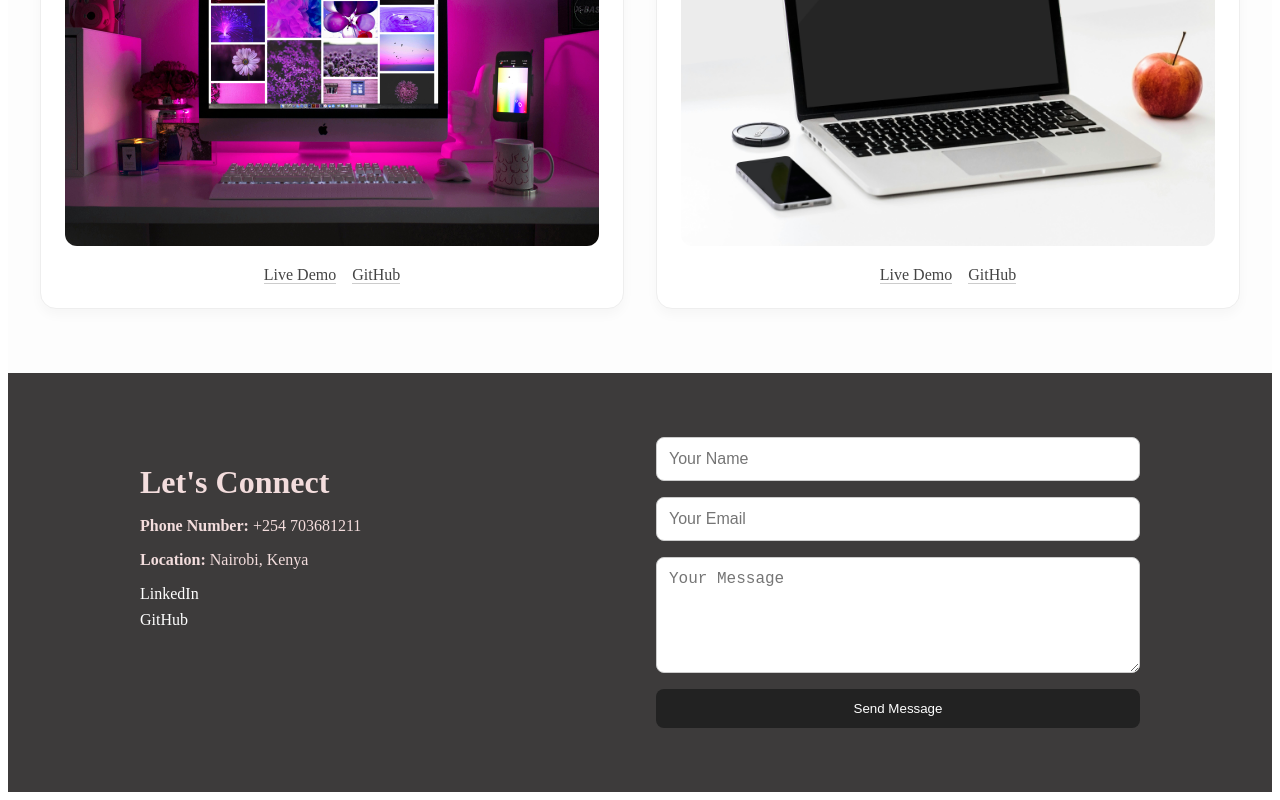
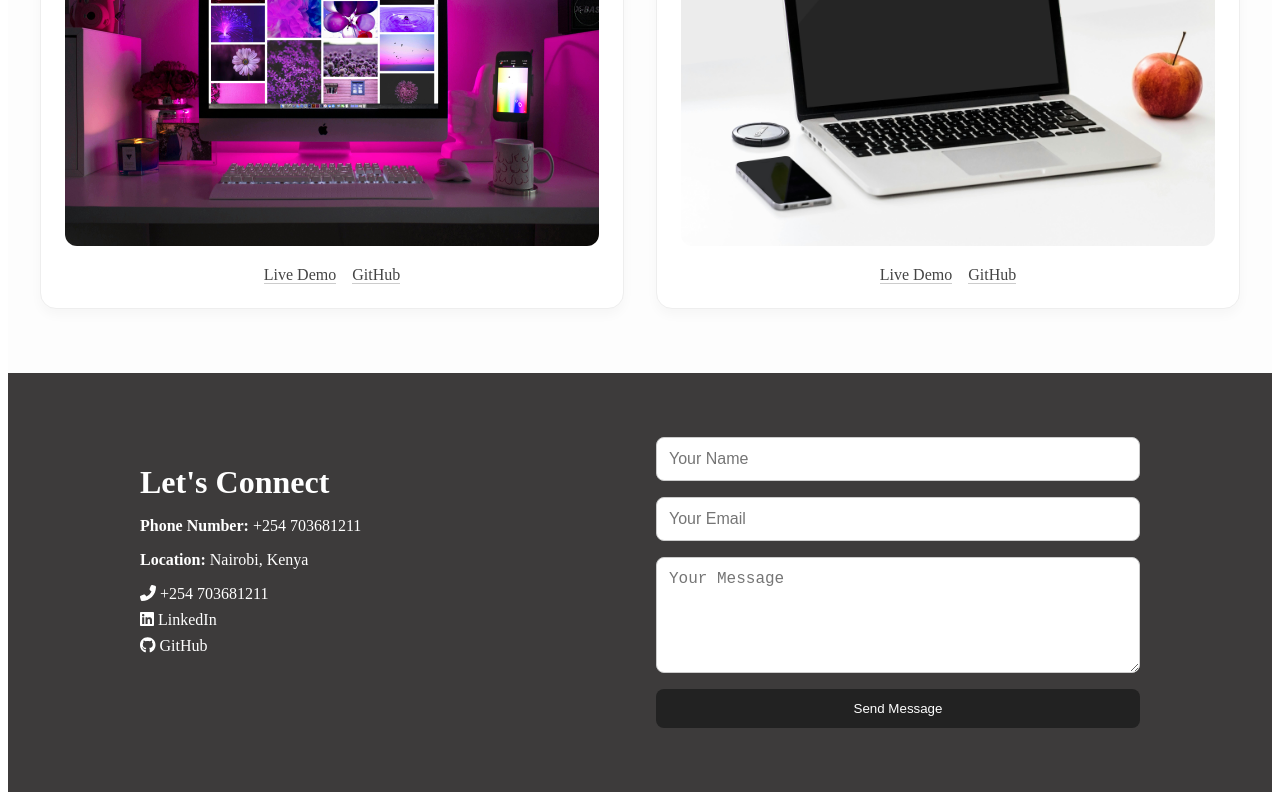
Before and after one commit to H1baq/my-portfolio, a React (Vite) app: page / in a window 1280 px wide. Shown: the part 2064-2864 px from the top of the page. Built offline with nearby package versions, Linux system fonts and the light colour scheme.

Commit message:
install rset up fontawsome

```diff
--- a/package.json
+++ b/package.json
@@ -10,6 +10,10 @@
     "preview": "vite preview"
   },
   "dependencies": {
+    "@fortawesome/fontawesome-svg-core": "^6.7.2",
+    "@fortawesome/free-brands-svg-icons": "^6.7.2",
+    "@fortawesome/free-solid-svg-icons": "^6.7.2",
+    "@fortawesome/react-fontawesome": "^0.2.2",
     "react": "^19.1.0",
     "react-dom": "^19.1.0"
   },
--- a/src/Components/Contact.css
+++ b/src/Components/Contact.css
@@ -1,7 +1,7 @@
 .contact {
   padding: 4rem 1rem;
   background-color: #3d3b3b;
-  color: #f3dddd;
+  color: white;
 }
 
 .contact-container {
--- a/src/Components/Contact.jsx
+++ b/src/Components/Contact.jsx
@@ -1,5 +1,8 @@
 import React, { useState } from 'react';
 import './Contact.css';
+import { FontAwesomeIcon } from '@fortawesome/react-fontawesome';
+import { faPhoneAlt } from '@fortawesome/free-solid-svg-icons';
+import { faLinkedin, faGithub } from '@fortawesome/free-brands-svg-icons';
 
 const Contact = () => {
   const [success, setSuccess] = useState(false);
@@ -11,10 +14,24 @@
           <h2>Let's Connect</h2>
           <p><strong>Phone Number:</strong> +254 703681211</p>
           <p><strong>Location:</strong> Nairobi, Kenya</p>
-          <ul>
-            <li><a href="https://www.linkedin.com/in/yourhandle" target="_blank" rel="noreferrer">LinkedIn</a></li>
-            <li><a href="https://github.com/H1baq" target="_blank" rel="noreferrer">GitHub</a></li>
-          </ul>
+         <ul className="contact-icons">
+  <li>
+    <a href="tel:+254703681211" target="_blank" rel="noreferrer">
+      <FontAwesomeIcon icon={faPhoneAlt} /> +254 703681211
+    </a>
+  </li>
+  <li>
+    <a href="https://www.linkedin.com/in/yourhandle" target="_blank" rel="noreferrer">
+      <FontAwesomeIcon icon={faLinkedin} /> LinkedIn
+    </a>
+  </li>
+  <li>
+    <a href="https://github.com/H1baq" target="_blank" rel="noreferrer">
+      <FontAwesomeIcon icon={faGithub} /> GitHub
+    </a>
+  </li>
+</ul>
+
         </div>
 
         <form
```
Also changed, not shown: 1 other file (tests, documents, lock files or other folders).
